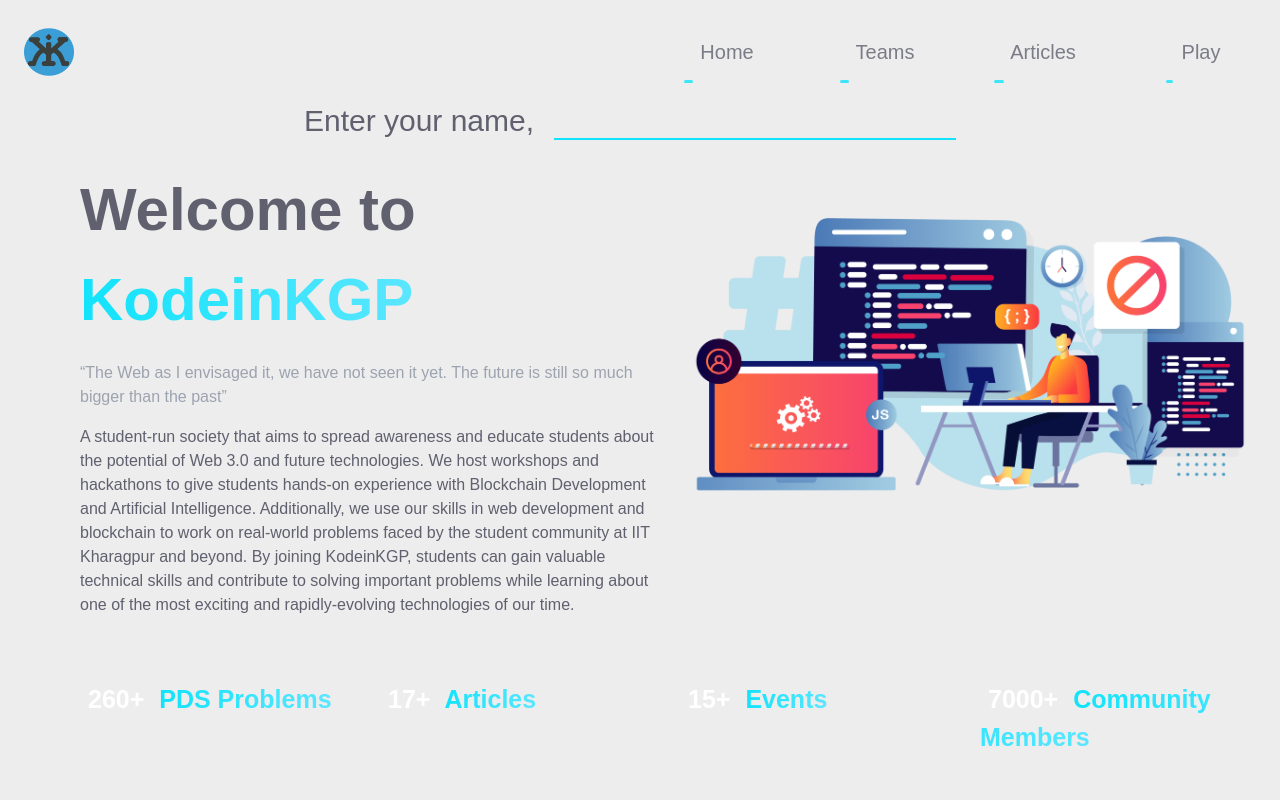
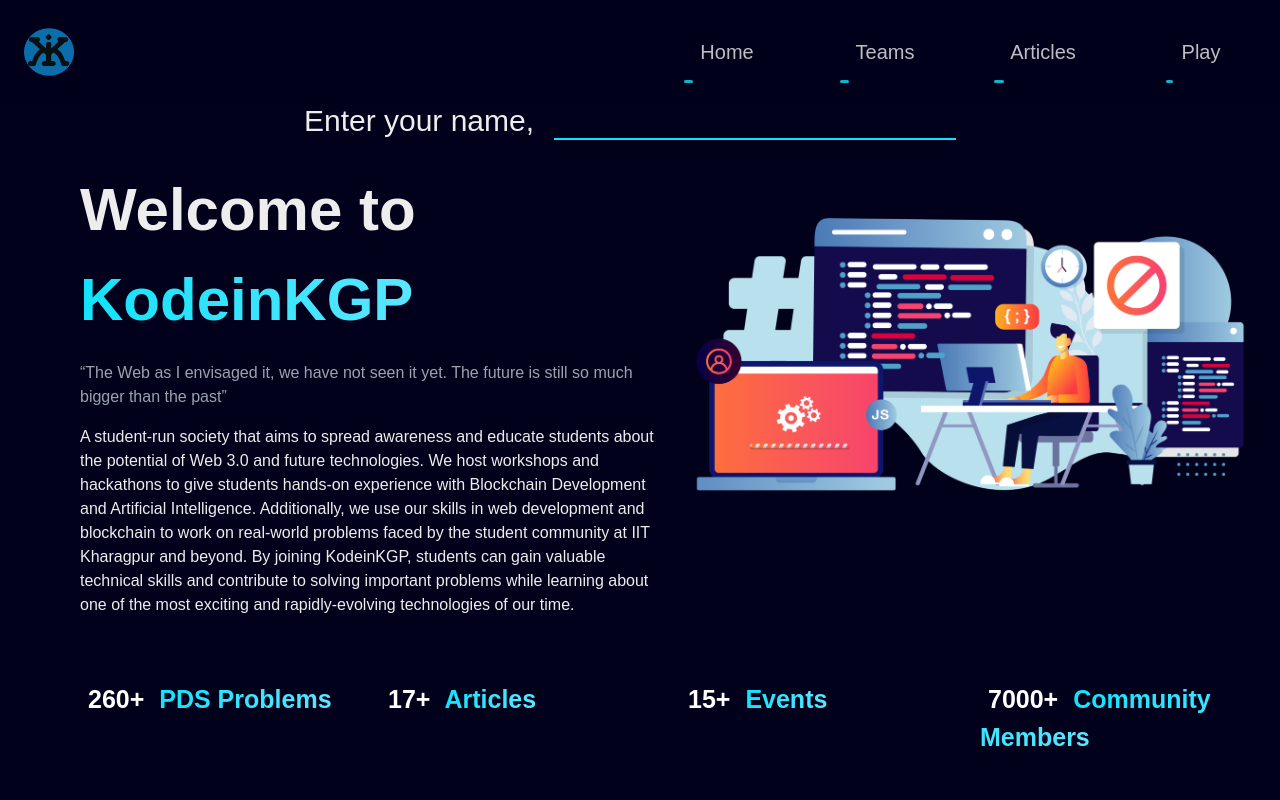
Before and after one commit to saksham-kumar-14/kodeinKGP-website, a Next.js app: page / in a window 1280 px wide. Shown: the top 800 px of the page. Built offline with nearby package versions, Linux system fonts and the light colour scheme.

Commit message:
Update globals.css

```diff
--- a/app/globals.css
+++ b/app/globals.css
@@ -44,15 +44,8 @@
 }
 
 :root {
-  --background: #ededed;
-  --foreground: rgba(1,1,27,.6)
-}
-
-@media (prefers-color-scheme: dark) {
-  :root {
-    --background: rgba(1,1,27,1);
-    --foreground: #ededed;
-  }
+  --background: rgba(1,1,27,1);
+  --foreground: #ededed;
 }
 
 body {
```
